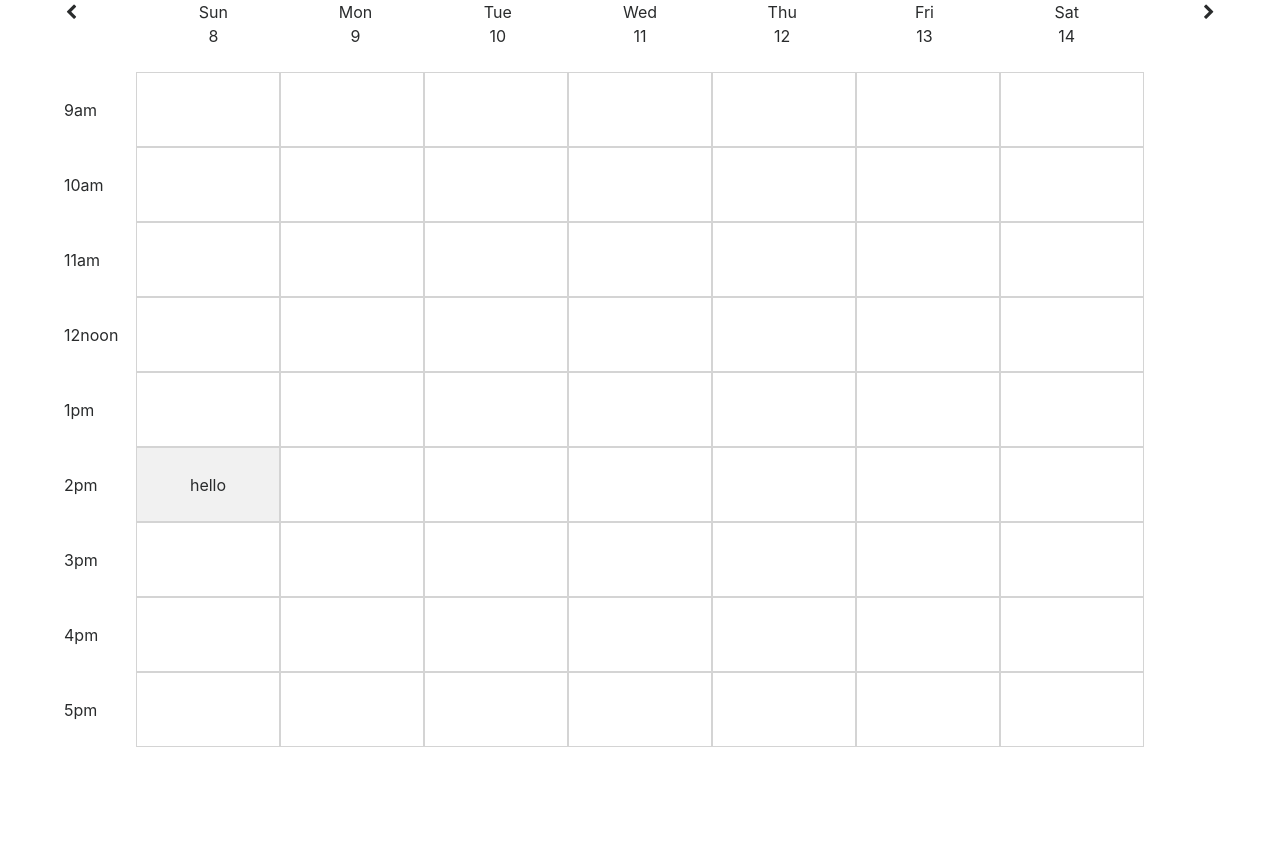
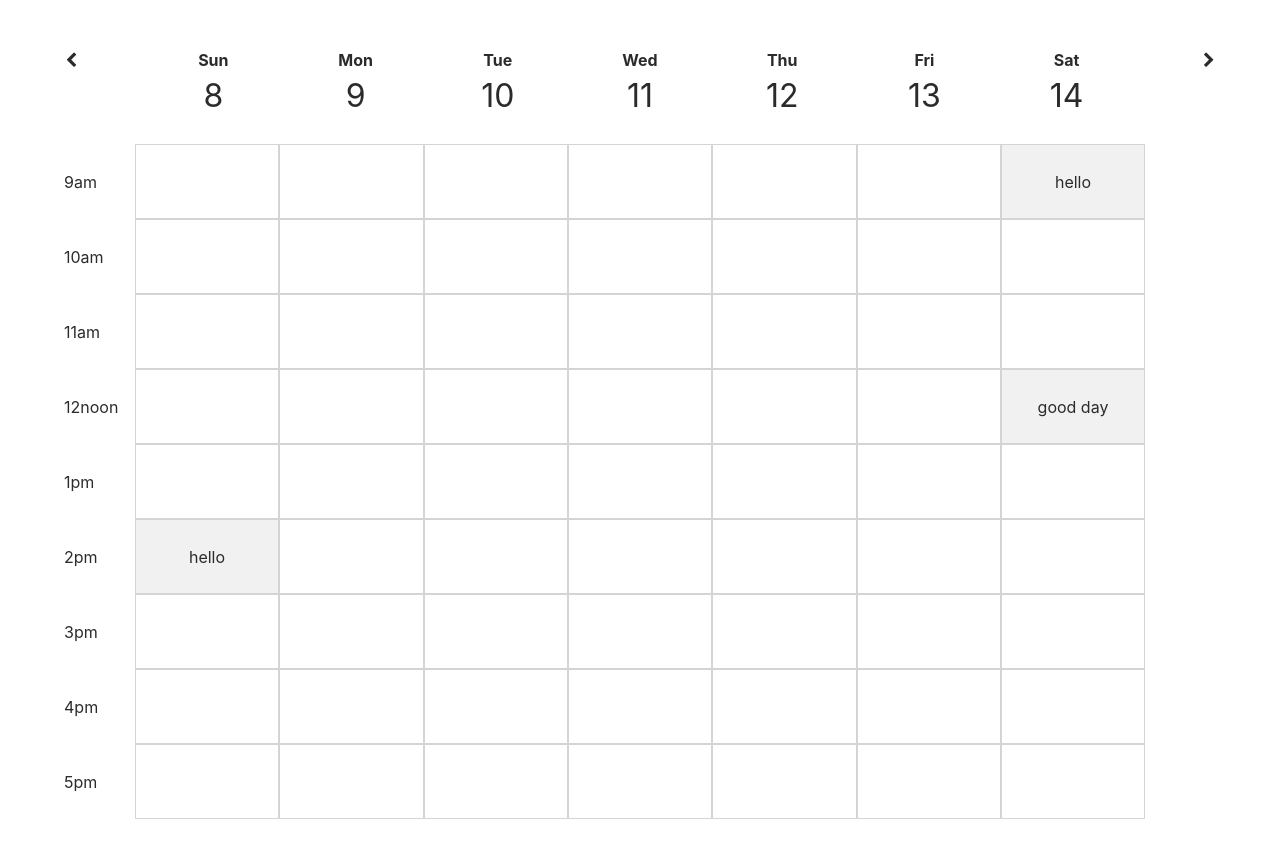
Before and after one commit to arijitpatra/week-calendar, a React (Create React App) app: page / in a window 1280 px wide. Before the commit the page ends 800 px from the top, so only its background shows below. Built offline with nearby package versions, Linux system fonts and the light colour scheme.

Commit message:
calendar styling
some styling added

```diff
--- a/public/data.json
+++ b/public/data.json
@@ -91,7 +91,10 @@
       "id": 14,
       "weekNumber": 2,
       "date": 14,
-      "content": ""
+      "content": {
+        "9am": "hello",
+        "12noon": "good day"
+      }
     },
     {
       "id": 15,
@@ -115,7 +118,10 @@
       "id": 18,
       "weekNumber": 3,
       "date": 18,
-      "content": ""
+      "content": {
+        "11am": "hello",
+        "3pm": "good day"
+      }
     },
     {
       "id": 19,
@@ -133,7 +139,10 @@
       "id": 21,
       "weekNumber": 3,
       "date": 21,
-      "content": ""
+      "content": {
+        "1pm": "hello",
+        "5pm": "good day"
+      }
     }
   ]
 }
--- a/src/components/calendar/calendar.jsx
+++ b/src/components/calendar/calendar.jsx
@@ -63,21 +63,27 @@ class Calendar extends Component {
   render() {
     return (
       <React.Fragment>
-        <div className="l-flex-1">
+        <div className="l-flex-1 mt-5">
           <div className="l-flex-1">
             <i
-              className="fa fa-fw fa-chevron-left"
+              className={
+                "fa fa-fw fa-chevron-left g-cursor-pointer " +
+                (this.state.currentWeekNumber === 1 ? "invisible" : "")
+              }
               onClick={this.getPreviousWeek}
             />
           </div>
           {this.weekdaysShort.map(x => (
             <div className="l-flex-1" key={x}>
-              {x}
+              <b>{x}</b>
             </div>
           ))}
           <div className="l-flex-1">
             <i
-              className="fa fa-fw fa-chevron-right"
+              className={
+                "fa fa-fw fa-chevron-right g-cursor-pointer " +
+                (this.state.currentWeekNumber === 3 ? "invisible" : "")
+              }
               onClick={this.getNextWeek}
             />
           </div>
@@ -88,7 +94,7 @@ class Calendar extends Component {
             <i className="invisible fa fa-fw fa-chevron-left" />
           </div>
           {this.state.currentData.map(x => (
-            <div className="l-flex-1" key={x.id}>
+            <div className="l-flex-1 g-fs-32" key={x.id}>
               {x.date}
             </div>
           ))}
@@ -100,10 +106,7 @@ class Calendar extends Component {
         <div className="p-4">
           {this.state.timeSlot.map(c => (
             <div key={c} id={c}>
-              <div className="l-flex-1">
-                <div className="l-flex-1">
-                  <i className="invisible fa fa-fw fa-chevron-left" />
-                </div>
+              <div className="l-flex-1 l-row-align">
                 <div className="l-time-align">{c}</div>
                 {this.state.currentData.map(x => (
                   <div
@@ -119,9 +122,6 @@ class Calendar extends Component {
                     {x.content.length === 0 ? "" : x.content[c]}
                   </div>
                 ))}
-                <div className="l-flex-1">
-                  <i className="invisible fa fa-fw fa-chevron-right" />
-                </div>
               </div>
             </div>
           ))}
--- a/src/components/calendar/calendar.scss
+++ b/src/components/calendar/calendar.scss
@@ -22,3 +22,7 @@
   position: absolute;
   left: 5%;
 }
+
+.l-row-align {
+  padding: 0px 9%;
+}
--- a/src/index.scss
+++ b/src/index.scss
@@ -12,3 +12,11 @@ code {
   font-family: source-code-pro, Menlo, Monaco, Consolas, "Courier New",
     monospace;
 }
+
+.g-cursor-pointer {
+  cursor: pointer;
+}
+
+.g-fs-32 {
+  font-size: 32px;
+}
```
